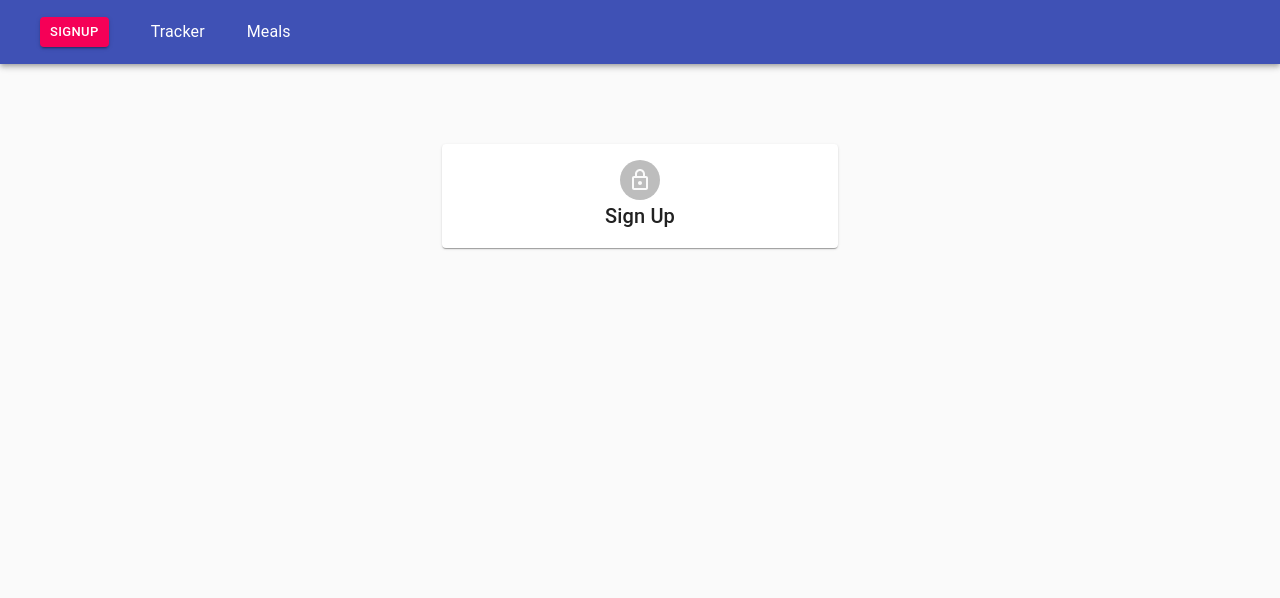
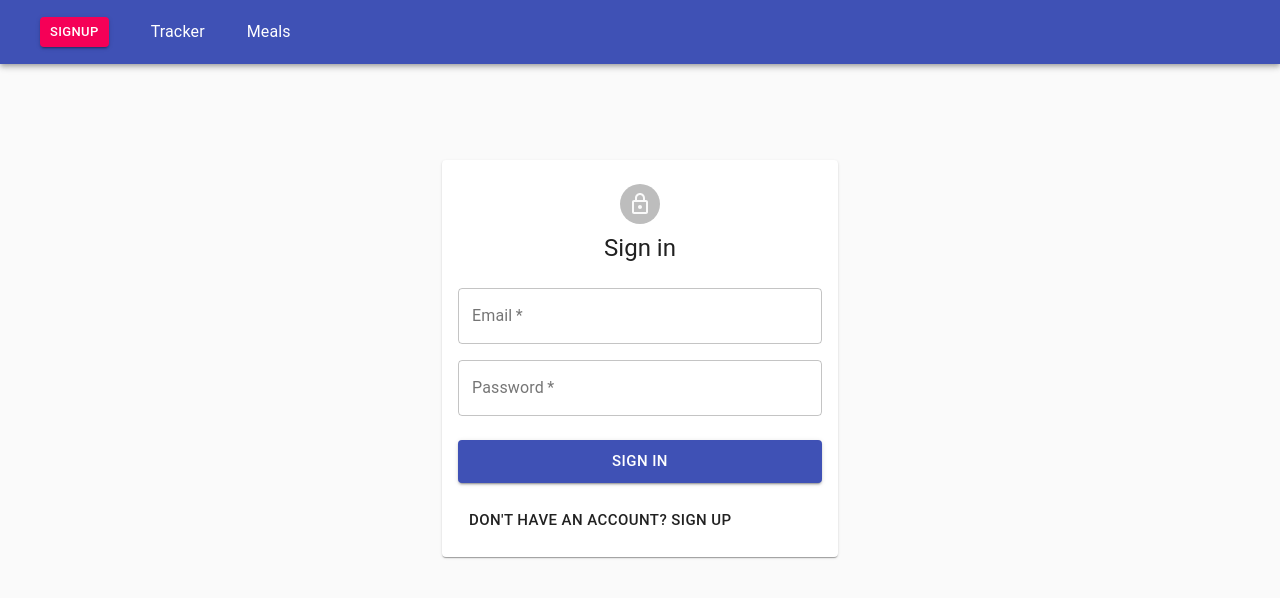
Before and after one commit to CodeAlanSanchez/food-tracker, a React (Create React App) app in the folder client/: page /auth in a window 1280 px wide. Shown: the top 598 px of the page. Built offline with nearby package versions, Linux system fonts and the light colour scheme.

Commit message:
Add sign in/sign up form and fix styles

```diff
--- a/client/src/components/Auth/Auth.jsx
+++ b/client/src/components/Auth/Auth.jsx
@@ -1,28 +1,107 @@
 import {
-  Avatar, Container, Grid, Paper, Typography,
+  Avatar, Button, Container, Grid, IconButton, InputAdornment, Paper, TextField, Typography,
 } from '@material-ui/core';
 import { LockOutlined } from '@material-ui/icons';
-import React from 'react';
+import Visibility from '@material-ui/icons/Visibility';
+import VisibilityOff from '@material-ui/icons/VisibilityOff';
+import React, { useState } from 'react';
 import useStyles from './styles';
+
+const initialState = {
+  email: '', password: '', confirmPassword: '',
+};
 
 const Auth = () => {
   const classes = useStyles();
+  const [formData, setFormData] = useState(initialState);
+  const [showPassword, setShowPassword] = useState(false);
+  const [isSignup, setIsSignup] = useState(false);
 
   const handleSubmit = (e) => {
     e.preventDefault();
   };
 
+  const handleChange = (e) => {
+    setFormData({ ...formData, [e.target.name]: e.target.value });
+  };
+
+  const switchMode = () => {
+    setIsSignup((prev) => !prev);
+  };
+
   return (
     <Container maxWidth="xs">
       <Paper className={classes.auth}>
-        <Avatar>
+        <Avatar className={classes.avatar}>
           <LockOutlined />
         </Avatar>
-        <Typography variant="h6">
-          Sign Up
+        <Typography variant="h5" gutterBottom>
+          {isSignup ? 'Sign up' : 'Sign in'}
         </Typography>
-        <form onSubmit={(e) => handleSubmit(e)}>
-          <Grid container spacing={3} />
+        <form className={classes.form} onSubmit={(e) => handleSubmit(e)}>
+          <Grid container spacing={2} align="center">
+            <Grid item xs={12}>
+              <TextField
+                className={classes.input}
+                name="email"
+                variant="outlined"
+                value={formData.email}
+                label="Email"
+                onChange={(e) => handleChange(e)}
+                required
+                fullWidth
+              />
+            </Grid>
+            <Grid item xs={12}>
+              <TextField
+                className={classes.input}
+                name="password"
+                variant="outlined"
+                value={formData.password}
+                label="Password"
+                onChange={(e) => handleChange(e)}
+                type={showPassword ? 'text' : 'password'}
+                inputProps={{
+                  endAdornment: (
+                    <InputAdornment position="end">
+                      <IconButton onClick={() => setShowPassword((prev) => !prev)}>
+                        {showPassword ? <Visibility /> : <VisibilityOff />}
+                        <Visibility />
+                      </IconButton>
+                    </InputAdornment>),
+                }}
+                required
+                fullWidth
+              />
+            </Grid>
+            {isSignup ? (
+              <Grid item xs={12}>
+                <TextField
+                  className={classes.input}
+                  name="confirmPassword"
+                  variant="outlined"
+                  value={formData.confirmPassword}
+                  label="Confirm Password"
+                  onChange={(e) => handleChange(e)}
+                  type={showPassword ? 'text' : 'password'}
+                  required
+                  fullWidth
+                />
+              </Grid>
+            ) : null}
+          </Grid>
+          <Grid container>
+            <Grid item xs={12}>
+              <Button size="large" color="primary" variant="contained" className={classes.submit} fullWidth>
+                {isSignup ? 'Sign up' : 'Sign in'}
+              </Button>
+            </Grid>
+            <Grid item xs={12}>
+              <Button size="large" color="default" variant="text" onClick={() => switchMode()}>
+                {isSignup ? 'Already Registered? Sign In' : 'Don\'t have an account? Sign Up'}
+              </Button>
+            </Grid>
+          </Grid>
         </form>
       </Paper>
     </Container>
--- a/client/src/components/Auth/styles.js
+++ b/client/src/components/Auth/styles.js
@@ -2,10 +2,22 @@ import { makeStyles } from '@material-ui/core/styles';
 
 export default makeStyles((theme) => ({
   auth: {
-    marginTop: theme.spacing(10),
+    marginTop: theme.spacing(12),
     display: 'flex',
     alignItems: 'center',
     flexDirection: 'column',
     padding: theme.spacing(2),
   },
+  submit: {
+    margin: theme.spacing(3, 0, 2),
+  },
+  form: {
+    marginTop: theme.spacing(2),
+  },
+  avatar: {
+    margin: theme.spacing(1),
+  },
+  input: {
+    marginBottom: theme.spacing(0),
+  },
 }));
--- a/client/src/components/Meals/Meal/styles.js
+++ b/client/src/components/Meals/Meal/styles.js
@@ -5,9 +5,10 @@ export default makeStyles((theme) => ({
     marginTop: theme.spacing(3),
   },
   formControl: {
-    minWidth: '100px',
+    width: '100%',
   },
   select: {
     marginBottom: theme.spacing(1),
+    width: '100px',
   },
 }));
```
